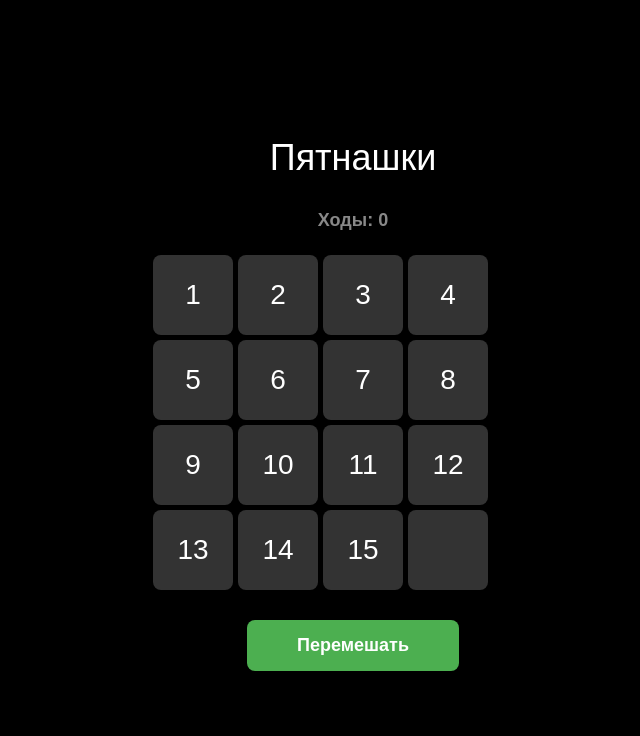
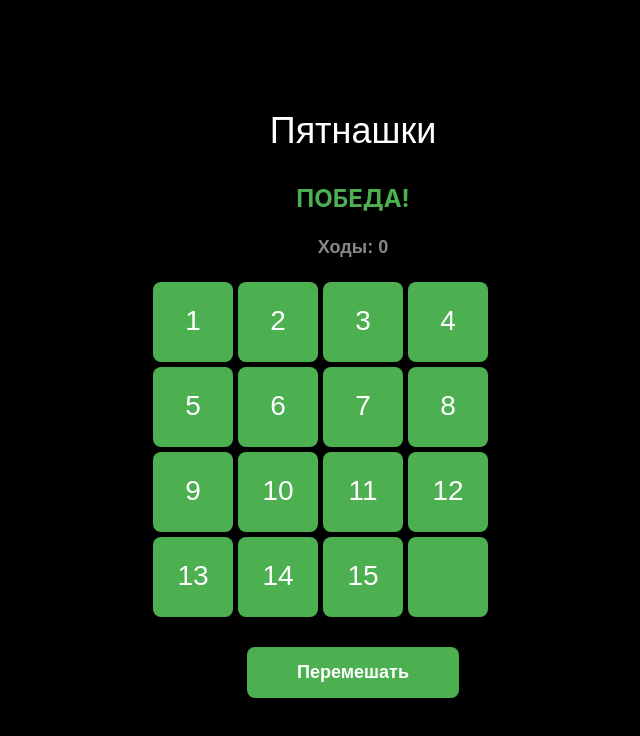
Before and after one commit to reznikovkg/vue-3-docker-compose, a Vue app in the folder vue/: page / in a window 1280 px wide. Shown: the top 736 px of the page, without its empty margins (287-927 px from the left). Built offline with nearby package versions, Linux system fonts and the light colour scheme.

Commit message:
Implement a victory check

```diff
--- a/vue/src/components/pages/IndexPage.vue
+++ b/vue/src/components/pages/IndexPage.vue
@@ -2,9 +2,13 @@
   <div class="puzzle">
     <div class="puzzle__content">
       <h2>Пятнашки</h2>
+
+      <div v-if="isWin" class="puzzle__win">ПОБЕДА!</div>
+
       <div class="puzzle__status">Ходы: {{ moves }}</div>
+
       <div class="puzzle__board">
-        <div v-for="(tile, index) in tiles" :key="index" class="puzzle__tile" @click="() => handleTileClick(index)">
+        <div v-for="(tile, index) in tiles" :key="index" class="puzzle__tile" :class="{ 'puzzle__tile--empty': tile === 0, 'puzzle__tile--win': isWin }" @click="() => handleTileClick(index)">
           <span v-if="tile !== 0">{{ tile }}</span>
         </div>
       </div>
@@ -44,6 +48,8 @@ export default {
     },
 
     handleTileClick(index) {
+      if (this.isWin) return
+
       const emptyIndex = this.tiles.indexOf(0)
       const neighbors = this.getNeighbors(emptyIndex)
 
@@ -59,6 +65,21 @@ export default {
       this.tiles[idx2] = temp
     }
   },
+
+  computed: {
+    isWin() {
+      const total = this.gridSize * this.gridSize
+      for (let i = 0; i < total; i++) {
+        if (i < total - 1) {
+          if (this.tiles[i] !== i + 1) return false
+        } else {
+          if (this.tiles[i] !== 0) return false
+        }
+      }
+      return true
+    }
+  },
+
   mounted() {
     this.initGame()
   }
@@ -100,6 +121,13 @@ export default {
     font-family: sans-serif;
   }
 
+  &__win {
+    color: #4CAF50;
+    font-size: 24px;
+    font-weight: bold;
+    margin-bottom: 15px;
+  }
+
   &__board {
     display: grid;
     grid-template-columns: repeat(4, 80px);
@@ -133,6 +161,10 @@ export default {
       background-color: transparent;
       cursor: default;
     }
+
+    &--win {
+      background-color: #4CAF50;
+    }
   }
 
   &__restart {
```
